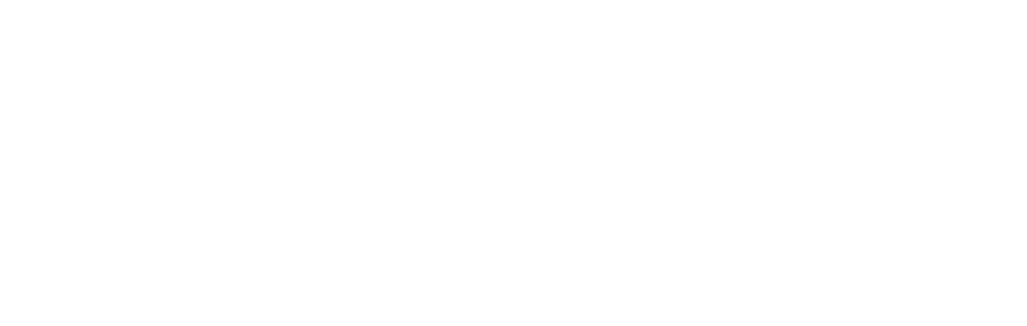
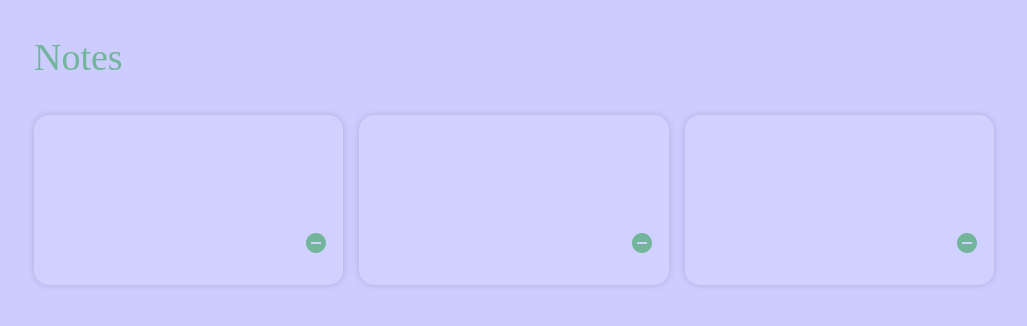
Before and after one commit to sitenok/richWeb, a React (Create React App) app in the folder note-app/: page / in a window 1280 px wide. Shown: the top 326 px of the page, without its empty margins (126-1153 px from the left). Built offline with nearby package versions, Linux system fonts and the light colour scheme.

Commit message:
solve package issues

```diff
--- a/note-app/src/App.css
+++ b/note-app/src/App.css
@@ -1,4 +1,6 @@
+/* Style sheet for the whole screen  */
 body {
+  background: #CCCCFF;
   background-repeat: no-repeat;
   background-size: cover;
   font-family: "fantasy";
@@ -17,7 +19,7 @@
   margin: 10px 0px;
 }
 .notes__title {
-  color: #fff;
+  color: #72b59a;
   font-size: 38px;
   font-family: "fantasy";
   font-weight: 400;
@@ -27,15 +29,15 @@
   margin: 0 auto;
   display: grid;
   grid-gap: 1rem;
-  grid-template-columns: repeat(3, minmax(300px, 1fr)); /*responsive three column grid of notes*/
+  grid-template-columns: repeat(3, minmax(300px, 1fr)); /*responsive 3 column grid of notes*/
 }
 @media screen and (max-width: 900px) {
   .notes {
-      grid-template-columns: repeat(2, minmax(300px, 1fr));
+      grid-template-columns: repeat(2, minmax(300px, 1fr)); /* if screen smaller, 2 note column */
   }
 }
 @media screen and (max-width: 500px) {
   .notes {
-      grid-template-columns: repeat(1, minmax(300px, 1fr));
+      grid-template-columns: repeat(1, minmax(300px, 1fr)); /* if screen smaller, 1 note column */
   }
 }
--- a/note-app/src/App.js
+++ b/note-app/src/App.js
@@ -1,9 +1,15 @@
-import { React } from "react";
+import React from 'react';
 import './App.css';
+import Header from './Header.js';
+import Notes from './NoteState';
 
 function App() {
   return (
     <div className="main">
+
+      <Header />
+      <Notes />
+
     </div>
   );
 }
--- /dev/null
+++ b/note-app/src/Note.css
@@ -0,0 +1,63 @@
+/* Style sheet for what each note looks like on screen */
+.note {
+    background: rgba(255, 255, 255, 0.1);
+    backdrop-filter: blur(5px);
+    box-shadow: 0 0 7px rgba(0, 0, 0, 0.15);
+    /* box-shadow: inset -6px -4px 2px rgba(255, 255, 255, 0.03); */
+    border-radius: 15px;
+    border: none;
+    color: #72b59a;
+    padding: 15px;
+    min-height: 140px;
+    display: flex;
+    flex-direction: column;
+    justify-content: space-between;
+    word-wrap: break-word;
+}
+.note:hover {
+    background: rgba(0, 0, 0, 0.2);
+    transition: background 0.8s;
+}
+.note__footer {
+    display: flex;
+    align-items: center;
+    justify-content: space-between;
+    margin-bottom: 15px;
+}
+.note textarea {
+    white-space: pre-wrap;
+    background: transparent;
+    border: none;
+    color: #72b59a;
+    resize: none;
+    font-size: 18px;
+}
+.note textarea:focus {
+    outline: none;
+}
+.note textarea::placeholder {
+    color: #72b59a;
+}
+.note__save {
+    background: transparent;
+    transition: 0.1s ease-in-out;
+    border: 1.5px solid #72b59a;
+    border-radius: 10px;
+    color: #72b59a;
+    padding: 4px 10px;
+    font-size: 13px;
+    cursor: pointer;
+}
+.note__save:hover {
+    background: #72b59a;
+    border: 1.5px solid #72b59a;
+    color: #4b1589;
+    /* transition: background 0.2s; */
+
+}
+.note__delete {
+    cursor: pointer;
+}
+.note__delete:hover {
+    transform: scale(1.1);
+}
--- /dev/null
+++ b/note-app/src/Note.js
@@ -0,0 +1,17 @@
+import React from "react";
+import RemoveCircleIcon from '@mui/icons-material/RemoveCircle';
+
+function Note() {
+  return(
+    <div className="note">
+      <div className="note__body"></div>
+      <div className="note__footer" style={{ justifyContent: "flex-end" }}>
+        <RemoveCircleIcon
+          className="note__delete"
+          aria-hidden="true"
+        ></RemoveCircleIcon>
+      </div>
+    </div>
+  );
+}
+export default Note;
--- /dev/null
+++ b/note-app/src/NoteState.js
@@ -0,0 +1,14 @@
+import React, {useState, useEffect } from "react";
+import "./Note.css";
+import Note from "./Note.js"
+
+function Notes() {
+  return (
+    <div className="notes">
+      <Note />
+      <Note />
+      <Note />
+    </div>
+  );
+}
+export default Notes;
```
Also changed, not shown: note-app/package.json (+7 -2 lines), note-app/src/index.css (indentation only), note-app/src/index.js (line endings or trailing spaces), 1 other file (tests, documents, lock files or other folders).
